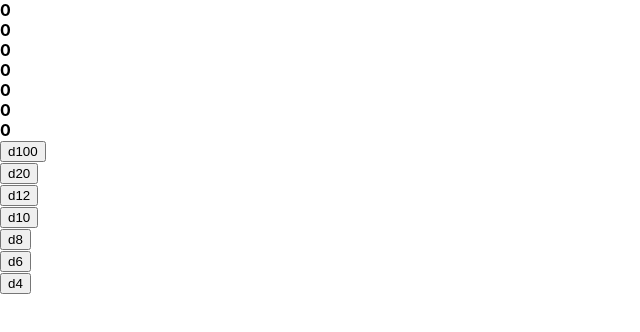
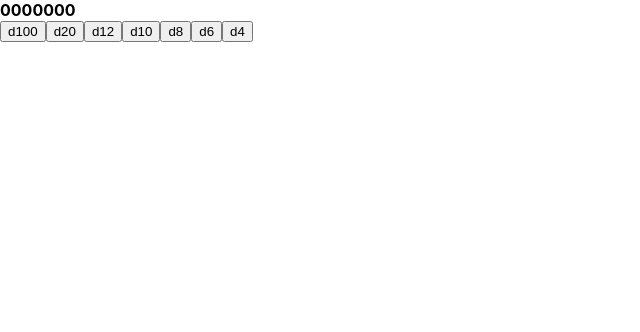
Before and after one commit to demc5656/my-app, a React (Create React App) app: page / in a window 1280 px wide. Shown: the top 332 px of the page, without its empty margins (0-640 px from the left). Built offline with nearby package versions, Linux system fonts and the light colour scheme.

Commit message:
fixed columns

```diff
--- a/src/components/ControlPanel.tsx
+++ b/src/components/ControlPanel.tsx
@@ -1,4 +1,4 @@
-import { Button, Col } from 'react-bootstrap';
+import { Button, Row} from 'react-bootstrap';
 //import { Die } from '../interfaces/die';
 import { roll } from '../utilities/data';
 import { useState } from 'react';
@@ -34,13 +34,13 @@ export function ControlPanel ({set100, set20, set12, set10, set8, set6, set4}:
     function setNow4() {
         set4(roll(4))
     }
-    return <>
-        <Col><Button data-testid="100-button" onClick={setNow100}>d100</Button></Col>
-        <Col><Button data-testid="20-button" onClick={setNow20}>d20</Button></Col>
-        <Col><Button data-testid="12-button" onClick={setNow12}>d12</Button></Col>
-        <Col><Button data-testid="10-button" onClick={setNow10}>d10</Button></Col>
-        <Col><Button data-testid="8-button" onClick={setNow8}>d8</Button></Col>
-        <Col><Button data-testid="6-button" onClick={setNow6}>d6</Button></Col>
-        <Col><Button data-testid="4-button" onClick={setNow4}>d4</Button></Col>
-    </>
+    return <Row>
+        <Button data-testid="100-button" onClick={setNow100}>d100</Button>
+        <Button data-testid="20-button" onClick={setNow20}>d20</Button>
+        <Button data-testid="12-button" onClick={setNow12}>d12</Button>
+        <Button data-testid="10-button" onClick={setNow10}>d10</Button>
+        <Button data-testid="8-button" onClick={setNow8}>d8</Button>
+        <Button data-testid="6-button" onClick={setNow6}>d6</Button>
+        <Button data-testid="4-button" onClick={setNow4}>d4</Button>
+        </Row>
 }
--- a/src/components/DiceViewer.tsx
+++ b/src/components/DiceViewer.tsx
@@ -1,4 +1,4 @@
-import { Col, Row } from "react-bootstrap";
+import { Row } from "react-bootstrap";
 
 export function DiceViewer ({rolled100Value, rolled20Value, rolled12Value, rolled10Value, rolled8Value, rolled6Value, rolled4Value}: {
     rolled100Value: number,
@@ -10,12 +10,12 @@ export function DiceViewer ({rolled100Value, rolled20Value, rolled12Value, rolle
     rolled4Value: number
 }   ): JSX.Element {
     return <Row>
-        <Col><strong>{rolled100Value}</strong></Col>
-        <Col><strong>{rolled20Value}</strong></Col>
-        <Col><strong>{rolled12Value}</strong></Col>
-        <Col><strong>{rolled10Value}</strong></Col>
-        <Col><strong>{rolled8Value}</strong></Col>
-        <Col><strong>{rolled6Value}</strong></Col>
-        <Col><strong>{rolled4Value}</strong></Col>
+        <strong>{rolled100Value}</strong>
+        <strong>{rolled20Value}</strong>
+        <strong>{rolled12Value}</strong>
+        <strong>{rolled10Value}</strong>
+        <strong>{rolled8Value}</strong>
+        <strong>{rolled6Value}</strong>
+        <strong>{rolled4Value}</strong>
     </Row>
 }
```
